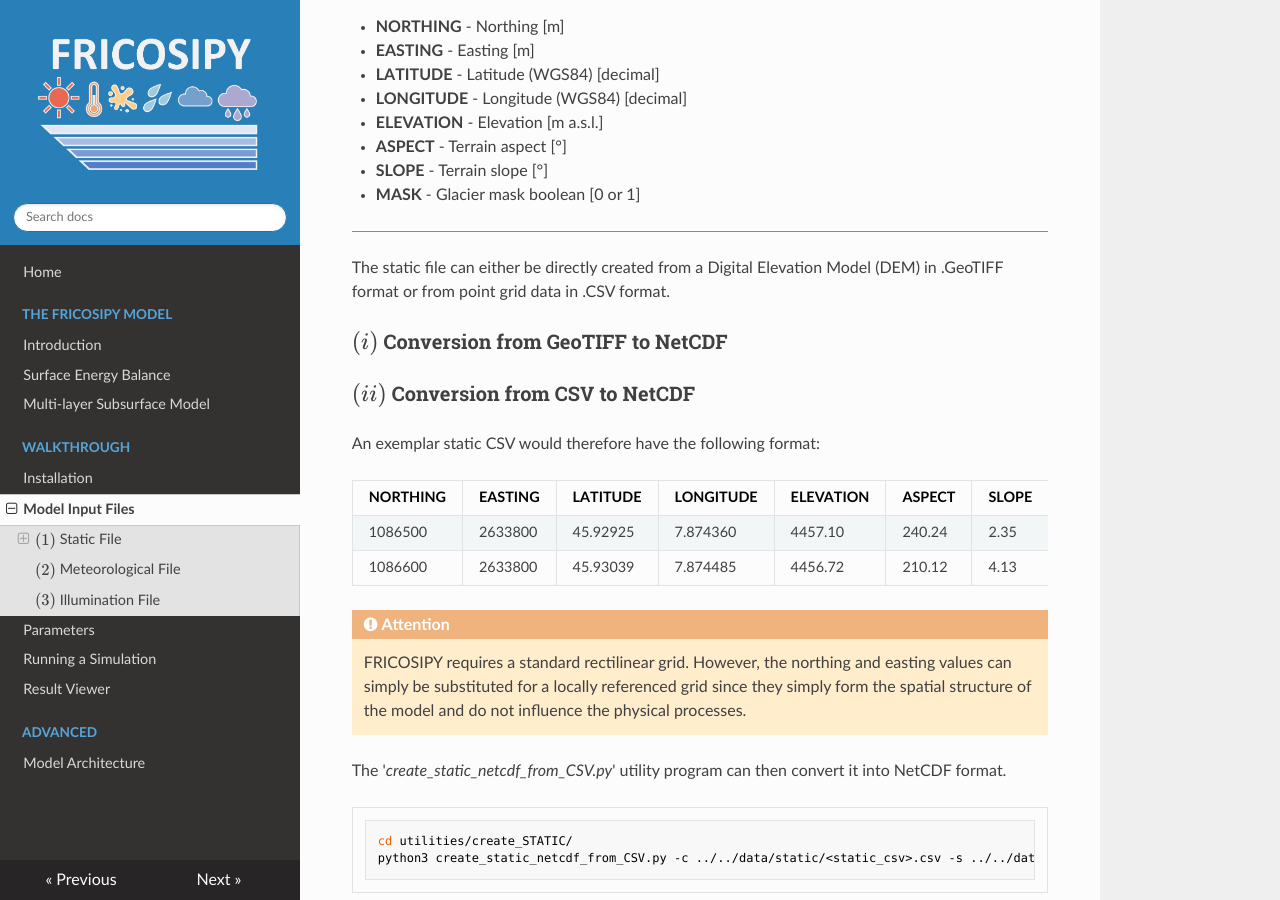
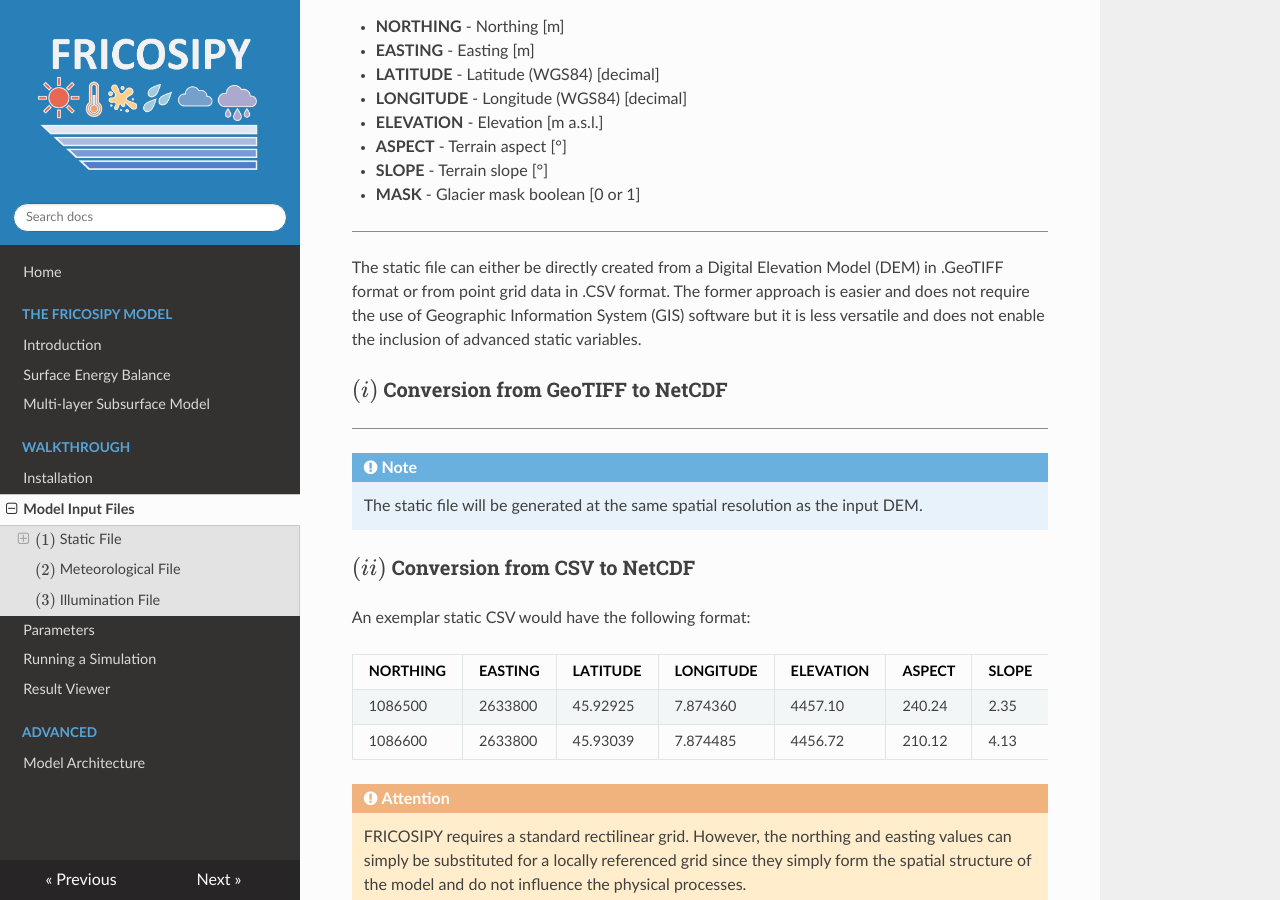
Before and after one commit to MarcusGastaldello/FRICOSIPY, an MkDocs documentation site: the page built from docs/model_input_files.md, in a window 1280 px wide and 900 px high, scrolled down 617 px. Built offline with MkDocs 1.6.1, drawn with Linux system fonts in a browser that asks for light colours; nearby versions of some CDN libraries; some of the changed text lies outside the part shown.

Commit message:
Update model_input_files.md

```diff
--- a/docs/model_input_files.md
+++ b/docs/model_input_files.md
@@ -30,13 +30,20 @@
 
 <hr style="height:1px; background-color:#8b8b8b; border:none;" />
 
-The static file can either be directly created from a Digital Elevation Model (DEM) in .GeoTIFF format or from point grid data in .CSV format.
+The static file can either be directly created from a Digital Elevation Model (DEM) in .GeoTIFF format or from point grid data in .CSV format. The former approach is easier and does not require the use of Geographic Information System (GIS) software but it is less versatile and does not enable the inclusion of advanced static variables.
 
 ### $(i)$ Conversion from GeoTIFF to NetCDF
 
+
+
+<hr style="height:1px; background-color:#8b8b8b; border:none;" />
+
+!!! note
+    The static file will be generated at the same spatial resolution as the input DEM.
+
 ### $(ii)$ Conversion from CSV to NetCDF
 
-An exemplar static CSV would therefore have the following format:
+An exemplar static CSV would have the following format:
 
 | NORTHING | EASTING | LATITUDE | LONGITUDE | ELEVATION | ASPECT | SLOPE | MASK |
 |-----------|----------|-----------|------------|------------|---------|--------|------|
```
Also changed, not shown: other parts of docs/model_input_files.md (+3 -0 lines).
